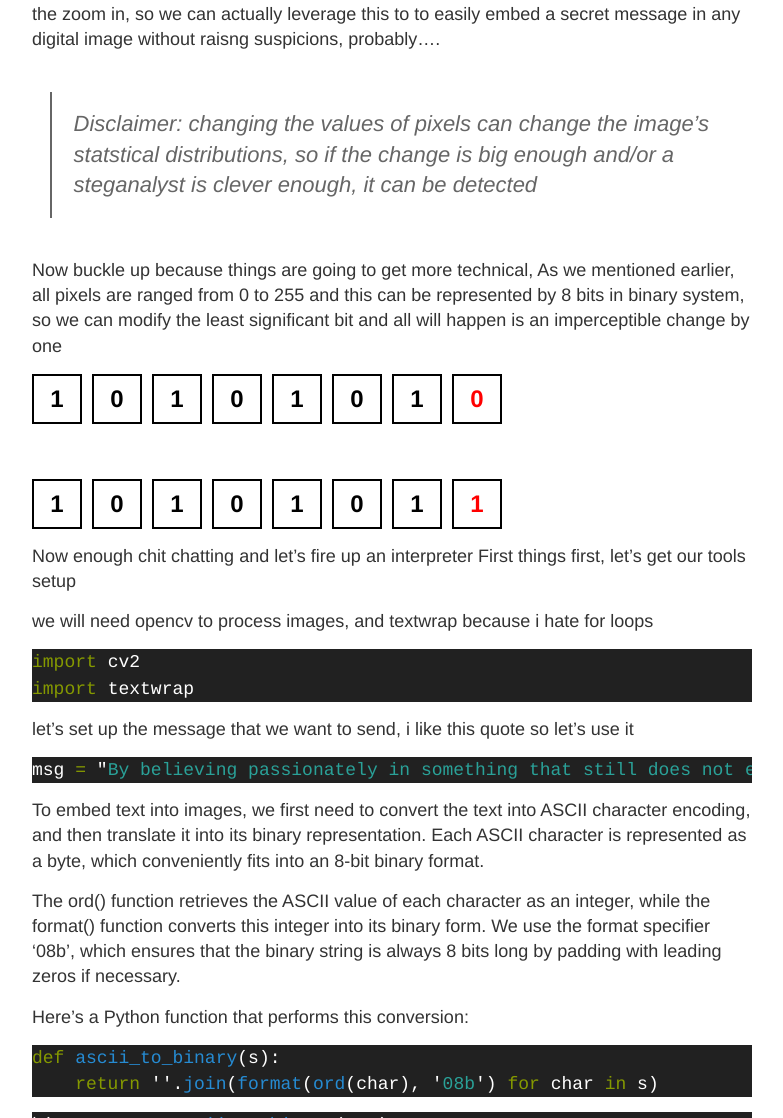
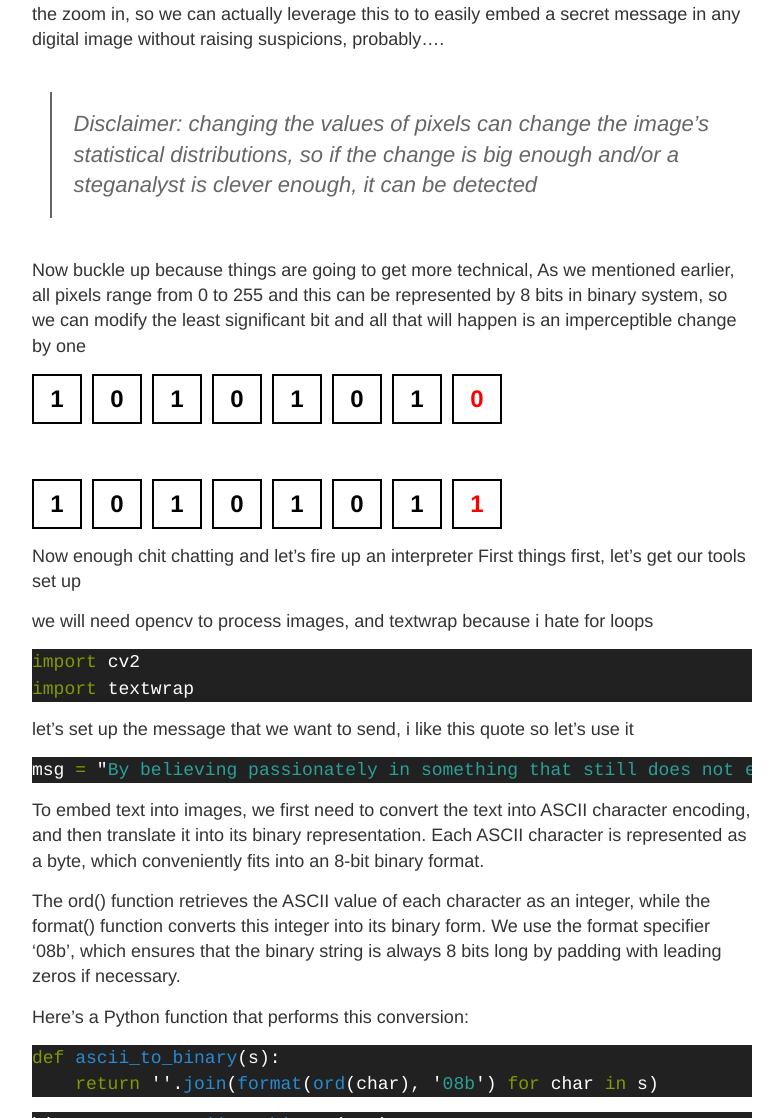
Before and after one commit to mgama1/mgama1.github.io, a Jekyll site: the page built from _posts/2024-10-2-secretmessage.md, in a window 1280 px wide and 1400 px high, scrolled down 2043 px. Shown: the part 282-1400 px from the top of the window, without its empty margins (248-1031 px from the left). Built offline with Jekyll 4.4.1, drawn with Linux system fonts in a browser that asks for light colours; a script that is not in the unit is left out; some of the changed text lies outside the part shown.

Commit message:
refactoring_and_stuff

```diff
--- a/_posts/2024-10-2-secretmessage.md
+++ b/_posts/2024-10-2-secretmessage.md
@@ -37,11 +37,11 @@ one of these squares is identical to our chosen pixel above and the other i have
 ![img](https://i.imgur.com/uDYktMP.jpeg)
 
 i'm guessing here that you don't have superpowers and that you can't, especially without the zoom in, so we can actually leverage this to
-to easily embed a secret message in any digital image without raisng suspicions, probably....
-> Disclaimer: changing the values of pixels can change the image's statstical distributions, so if the change is big enough and/or a steganalyst is clever enough, it can be detected
+to easily embed a secret message in any digital image without raising suspicions, probably....
+> Disclaimer: changing the values of pixels can change the image's statistical distributions, so if the change is big enough and/or a steganalyst is clever enough, it can be detected
 
 Now buckle up because things are going to get more technical,
-As we mentioned earlier, all pixels are ranged from 0 to 255 and this can be represented by 8 bits in binary system, so we can modify the least significant bit and all will happen is an imperceptible change by one
+As we mentioned earlier, all pixels range from 0 to 255 and this can be represented by 8 bits in binary system, so we can modify the least significant bit and all that will happen is an imperceptible change by one
 
 
 <div class="bit-sequence-container">
@@ -91,7 +91,7 @@ As we mentioned earlier, all pixels are ranged from 0 to 255 and this can be rep
 </style>
 
 Now enough chit chatting and let's fire up an interpreter
-First things first, let's get our tools setup
+First things first, let's get our tools set up
 
 we will need opencv to process images, and textwrap because i hate for loops
 
```
Also changed, not shown: other parts of _posts/2024-10-2-secretmessage.md (+4 -2 lines).
